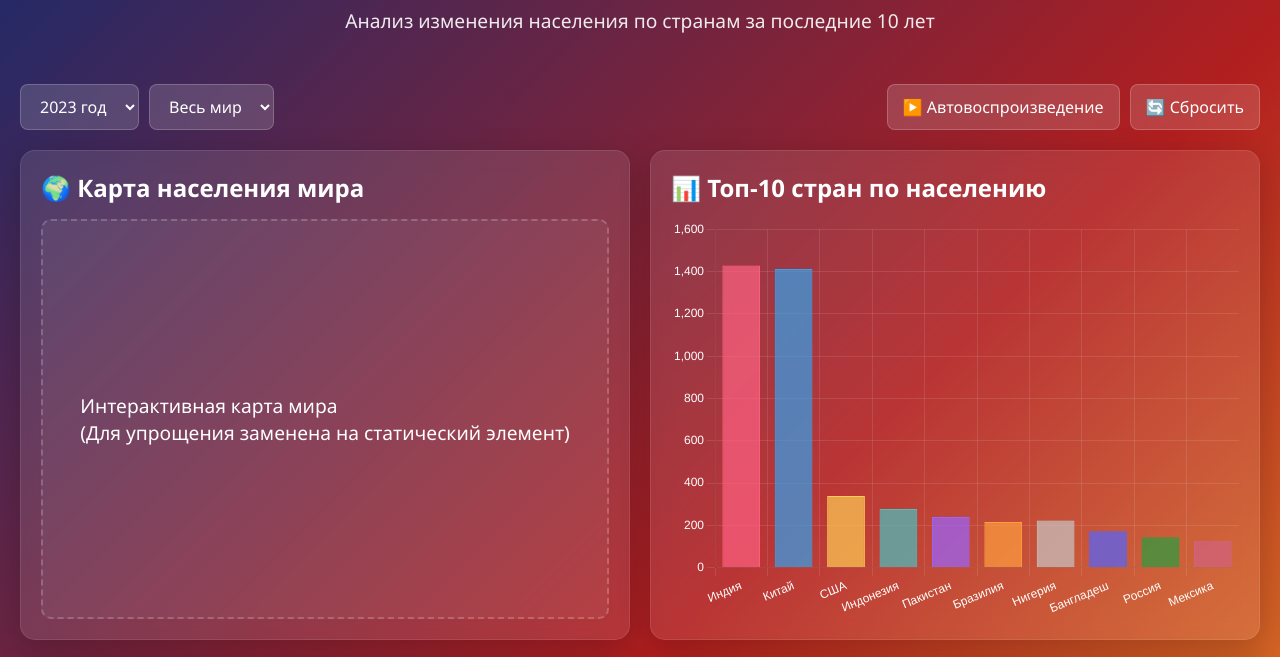
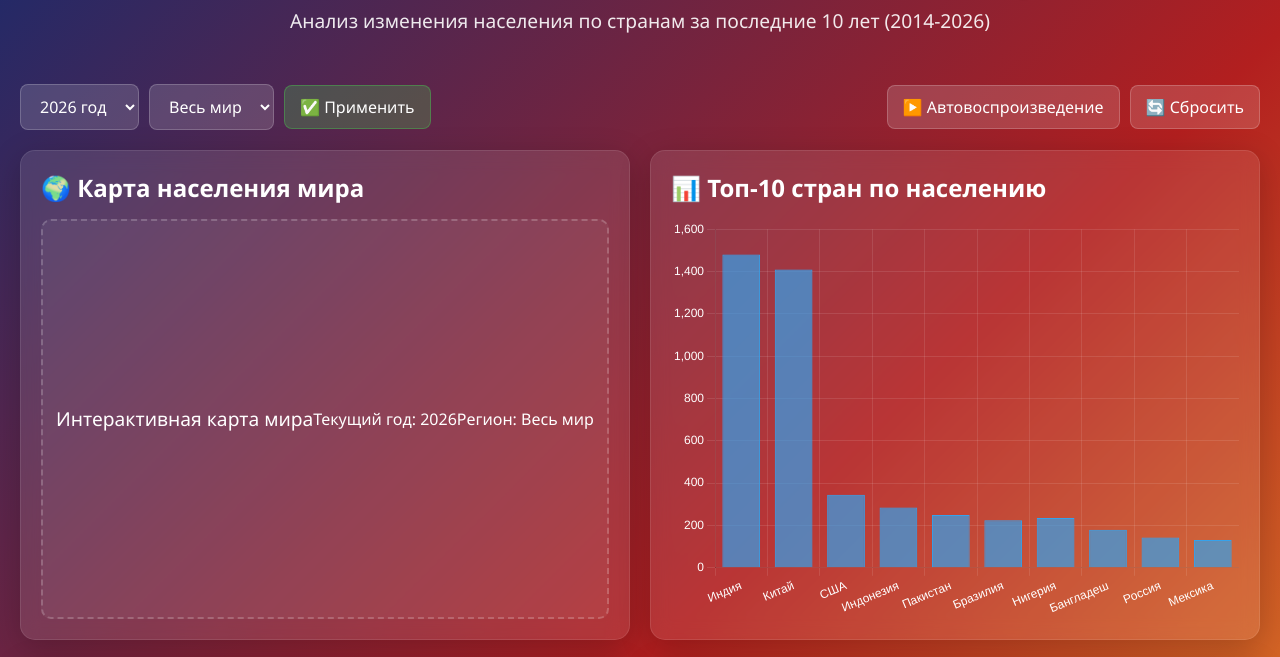
Before and after one commit to faridunstrannic-blip/population-dashboard, a plain HTML site: page index.html in a window 1280 px wide. Shown: the part 98-755 px from the top of the page. Drawn offline with nearby package versions, Linux system fonts and the light colour scheme.

Commit message:
Update index.html

```diff
--- a/index.html
+++ b/index.html
@@ -81,6 +81,7 @@
             display: flex;
             gap: 10px;
             flex-wrap: wrap;
+            align-items: center;
         }
 
         select, button {
@@ -160,6 +161,17 @@
             justify-content: center;
             font-size: 1.2rem;
             border: 2px dashed rgba(255, 255, 255, 0.2);
+            text-align: center;
+            line-height: 1.5;
+        }
+
+        .apply-btn {
+            background: rgba(76, 175, 80, 0.3);
+            border: 1px solid rgba(76, 175, 80, 0.5);
+        }
+
+        .apply-btn:hover {
+            background: rgba(76, 175, 80, 0.5);
         }
     </style>
 </head>
@@ -167,12 +179,15 @@
     <div class="container">
         <header>
             <h1>😱 Динамика численности населения мира 🥳</h1>
-            <p class="subtitle">Анализ изменения населения по странам за последние 10 лет</p>
+            <p class="subtitle">Анализ изменения населения по странам за последние 10 лет (2014-2026)</p>
         </header>
 
         <div class="controls">
             <div class="control-group">
                 <select id="yearSelect">
+                    <option value="2026">2026 год</option>
+                    <option value="2025">2025 год</option>
+                    <option value="2024">2024 год</option>
                     <option value="2023">2023 год</option>
                     <option value="2022">2022 год</option>
                     <option value="2021">2021 год</option>
@@ -193,6 +208,8 @@
                     <option value="americas">Америка</option>
                     <option value="oceania">Океания</option>
                 </select>
+
+                <button id="applyBtn" class="apply-btn">✅ Применить</button>
             </div>
 
             <div class="control-group">
@@ -206,7 +223,8 @@
                 <h2>🌍 Карта населения мира</h2>
                 <div class="map-placeholder">
                     Интерактивная карта мира<br>
-                    (Для упрощения заменена на статический элемент)
+                    <small>Текущий год: <span id="currentYear">2026</span></small><br>
+                    <small>Регион: <span id="currentRegion">Весь мир</span></small>
                 </div>
             </div>
 
@@ -234,71 +252,69 @@
 
         <div class="stats-grid">
             <div class="stat-card">
-                <div class="stat-label">Общее население мира (2023)</div>
-                <div class="stat-value">8.04 млрд</div>
-                <div class="stat-label">+12% за 10 лет</div>
+                <div class="stat-label">Общее население мира (2026)</div>
+                <div class="stat-value">8.23 млрд</div>
+                <div class="stat-label">+15% за 12 лет</div>
             </div>
 
             <div class="stat-card">
                 <div class="stat-label">Самая населенная страна</div>
                 <div class="stat-value">Индия</div>
-                <div class="stat-label">1.43 млрд человек</div>
+                <div class="stat-label">1.48 млрд человек</div>
             </div>
 
             <div class="stat-card">
                 <div class="stat-label">Самый быстрый рост</div>
                 <div class="stat-value">Нигер</div>
-                <div class="stat-label">+37.5% за 10 лет</div>
+                <div class="stat-label">+42% за 12 лет</div>
             </div>
 
             <div class="stat-card">
                 <div class="stat-label">Самый медленный рост</div>
                 <div class="stat-value">Япония</div>
-                <div class="stat-label">-2.1% за 10 лет</div>
+                <div class="stat-label">-3.2% за 12 лет</div>
             </div>
         </div>
 
         <footer>
-            <p>© 2023 | Динамика численности населения мира | Данные основаны на статистике ООН и Всемирного банка</p>
+            <p>© 2024 | Динамика численности населения мира | Данные основаны на статистике ООН и Всемирного банка</p>
         </footer>
     </div>
 
     <script>
+        // Глобальные переменные для графиков
+        let topCountriesChart, regionTrendsChart, populationChangeChart;
+
+        // Данные для разных лет (прогноз до 2026)
+        const populationData = {
+            '2026': { countries: [1480, 1410, 345, 285, 250, 225, 235, 180, 143, 132] },
+            '2025': { countries: [1465, 1412, 343, 282, 247, 223, 232, 178, 143, 131] },
+            '2024': { countries: [1450, 1413, 341, 279, 244, 221, 229, 176, 143, 130] },
+            '2023': { countries: [1435, 1414, 339, 276, 241, 219, 226, 174, 143, 129] },
+            '2022': { countries: [1420, 1415, 337, 273, 238, 217, 223, 172, 143, 128] },
+            '2021': { countries: [1405, 1416, 335, 270, 235, 215, 220, 170, 143, 127] },
+            '2020': { countries: [1390, 1417, 333, 267, 232, 213, 217, 168, 143, 126] },
+            '2019': { countries: [1375, 1418, 331, 264, 229, 211, 214, 166, 143, 125] },
+            '2018': { countries: [1360, 1419, 329, 261, 226, 209, 211, 164, 143, 124] },
+            '2017': { countries: [1345, 1420, 327, 258, 223, 207, 208, 162, 143, 123] },
+            '2016': { countries: [1330, 1421, 325, 255, 220, 205, 205, 160, 143, 122] },
+            '2015': { countries: [1315, 1422, 323, 252, 217, 203, 202, 158, 143, 121] },
+            '2014': { countries: [1300, 1423, 321, 249, 214, 201, 199, 156, 143, 120] }
+        };
+
         // Инициализация графиков
         function initializeCharts() {
             // Топ-10 стран по населению
             const topCountriesCtx = document.getElementById('topCountries').getContext('2d');
-            const topCountriesChart = new Chart(topCountriesCtx, {
+            topCountriesChart = new Chart(topCountriesCtx, {
                 type: 'bar',
                 data: {
                     labels: ['Индия', 'Китай', 'США', 'Индонезия', 'Пакистан', 'Бразилия', 'Нигерия', 'Бангладеш', 'Россия', 'Мексика'],
                     datasets: [{
                         label: 'Население (млн человек)',
-                        data: [1428, 1412, 339, 277.5, 240.5, 216.4, 223.8, 172.9, 144.4, 128.4],
-                        backgroundColor: [
-                            'rgba(255, 99, 132, 0.7)',
-                            'rgba(54, 162, 235, 0.7)',
-                            'rgba(255, 206, 86, 0.7)',
-                            'rgba(75, 192, 192, 0.7)',
-                            'rgba(153, 102, 255, 0.7)',
-                            'rgba(255, 159, 64, 0.7)',
-                            'rgba(199, 199, 199, 0.7)',
-                            'rgba(83, 102, 255, 0.7)',
-                            'rgba(40, 159, 64, 0.7)',
-                            'rgba(210, 99, 132, 0.7)'
-                        ],
-                        borderColor: [
-                            'rgba(255, 99, 132, 1)',
-                            'rgba(54, 162, 235, 1)',
-                            'rgba(255, 206, 86, 1)',
-                            'rgba(75, 192, 192, 1)',
-                            'rgba(153, 102, 255, 1)',
-                            'rgba(255, 159, 64, 1)',
-                            'rgba(199, 199, 199, 1)',
-                            'rgba(83, 102, 255, 1)',
-                            'rgba(40, 159, 64, 1)',
-                            'rgba(210, 99, 132, 1)'
-                        ],
+                        data: populationData['2026'].countries,
+                        backgroundColor: 'rgba(54, 162, 235, 0.7)',
+                        borderColor: 'rgba(54, 162, 235, 1)',
                         borderWidth: 1
                     }]
                 },
@@ -334,14 +350,14 @@
 
             // Динамика населения по регионам
             const regionTrendsCtx = document.getElementById('regionTrends').getContext('2d');
-            const regionTrendsChart = new Chart(regionTrendsCtx, {
+            regionTrendsChart = new Chart(regionTrendsCtx, {
                 type: 'line',
                 data: {
-                    labels: [2014, 2015, 2016, 2017, 2018, 2019, 2020, 2021, 2022, 2023],
+                    labels: [2014, 2015, 2016, 2017, 2018, 2019, 2020, 2021, 2022, 2023, 2024, 2025, 2026],
                     datasets: [
                         {
                             label: 'Азия',
-                            data: [4360, 4420, 4480, 4540, 4600, 4650, 4700, 4750, 4800, 4850],
+                            data: [4360, 4420, 4480, 4540, 4600, 4650, 4700, 4750, 4800, 4850, 4900, 4950, 5000],
                             borderColor: 'rgba(255, 99, 132, 1)',
                             backgroundColor: 'rgba(255, 99, 132, 0.1)',
                             tension: 0.4,
@@ -349,7 +365,7 @@
                         },
                         {
                             label: 'Африка',
-                            data: [1180, 1220, 1260, 1300, 1340, 1380, 1420, 1460, 1500, 1540],
+                            data: [1180, 1220, 1260, 1300, 1340, 1380, 1420, 1460, 1500, 1540, 1580, 1620, 1660],
                             borderColor: 'rgba(54, 162, 235, 1)',
                             backgroundColor: 'rgba(54, 162, 235, 0.1)',
                             tension: 0.4,
@@ -357,7 +373,7 @@
                         },
                         {
                             label: 'Америка',
-                            data: [990, 1000, 1010, 1020, 1030, 1040, 1050, 1060, 1070, 1080],
+                            data: [990, 1000, 1010, 1020, 1030, 1040, 1050, 1060, 1070, 1080, 1090, 1100, 1110],
                             borderColor: 'rgba(255, 206, 86, 1)',
                             backgroundColor: 'rgba(255, 206, 86, 0.1)',
                             tension: 0.4,
@@ -365,7 +381,7 @@
                         },
                         {
                             label: 'Европа',
-                            data: [740, 742, 744, 746, 747, 748, 748, 748, 748, 748],
+                            data: [740, 742, 744, 746, 747, 748, 748, 748, 748, 748, 747, 746, 745],
                             borderColor: 'rgba(75, 192, 192, 1)',
                             backgroundColor: 'rgba(75, 192, 192, 0.1)',
                             tension: 0.4,
@@ -373,7 +389,7 @@
                         },
                         {
                             label: 'Океания',
-                            data: [39, 40, 41, 42, 43, 44, 45, 46, 47, 48],
+                            data: [39, 40, 41, 42, 43, 44, 45, 46, 47, 48, 49, 50, 51],
                             borderColor: 'rgba(153, 102, 255, 1)',
                             backgroundColor: 'rgba(153, 102, 255, 0.1)',
                             tension: 0.4,
@@ -414,13 +430,13 @@
 
             // Изменение населения по годам
             const populationChangeCtx = document.getElementById('populationChange').getContext('2d');
-            const populationChangeChart = new Chart(populationChangeCtx, {
+            populationChangeChart = new Chart(populationChangeCtx, {
                 type: 'bar',
                 data: {
                     labels: ['Индия', 'Китай', 'Нигерия', 'Пакистан', 'Эфиопия', 'ДР Конго', 'Танзания', 'Египет', 'США', 'Уганда'],
                     datasets: [{
-                        label: 'Изменение населения за 10 лет (%)',
-                        data: [12.5, 2.1, 37.5, 25.3, 32.1, 35.7, 30.2, 22.4, 5.2, 33.8],
+                        label: 'Изменение населения за 12 лет (%)',
+                        data: [15.2, 2.1, 42.5, 28.3, 35.1, 38.7, 33.2, 25.4, 7.2, 36.8],
                         backgroundColor: 'rgba(153, 102, 255, 0.7)',
                         borderColor: 'rgba(153, 102, 255, 1)',
                         borderWidth: 1
@@ -460,17 +476,64 @@
             });
         }
 
+        // Функция обновления данных
+        function updateCharts() {
+            const selectedYear = document.getElementById('yearSelect').value;
+            const selectedRegion = document.getElementById('regionSelect').value;
+
+            // Обновляем текст в карте
+            document.getElementById('currentYear').textContent = selectedYear;
+            document.getElementById('currentRegion').textContent =
+                document.getElementById('regionSelect').options[document.getElementById('regionSelect').selectedIndex].text;
+
+            // Обновляем данные графика (в реальном приложении здесь был бы запрос к API)
+            if (topCountriesChart && populationData[selectedYear]) {
+                topCountriesChart.data.datasets[0].data = populationData[selectedYear].countries;
+                topCountriesChart.update();
+            }
+
+            // Показываем уведомление о применении фильтров
+            showNotification(`Фильтры применены: ${selectedYear} год, ${selectedRegion}`);
+        }
+
+        // Функция показа уведомления
+        function showNotification(message) {
+            // Создаем временное уведомление
+            const notification = document.createElement('div');
+            notification.style.cssText = `
+                position: fixed;
+                top: 20px;
+                right: 20px;
+                background: rgba(76, 175, 80, 0.9);
+                color: white;
+                padding: 15px 20px;
+                border-radius: 8px;
+                z-index: 1000;
+                animation: slideIn 0.3s ease;
+            `;
+            notification.textContent = message;
+            document.body.appendChild(notification);
+
+            setTimeout(() => {
+                notification.remove();
+            }, 3000);
+        }
+
         // Инициализация при загрузке страницы
         document.addEventListener('DOMContentLoaded', function() {
             initializeCharts();
 
             // Обработчики событий для элементов управления
+            document.getElementById('applyBtn').addEventListener('click', updateCharts);
+
             document.getElementById('yearSelect').addEventListener('change', function() {
-                alert('Год изменен на: ' + this.value);
+                // Можно убрать авто-обновление или оставить
+                // updateCharts();
             });
 
             document.getElementById('regionSelect').addEventListener('change', function() {
-                alert('Регион изменен на: ' + this.options[this.selectedIndex].text);
+                // Можно убрать авто-обновление или оставить
+                // updateCharts();
             });
 
             let autoPlayInterval;
@@ -485,33 +548,41 @@
 
                     autoPlayInterval = setInterval(() => {
                         year++;
-                        if (year > 2023) year = 2014;
+                        if (year > 2026) year = 2014;
 
                         yearSelect.value = year;
-                    }, 1500);
+                        updateCharts(); // Обновляем графики при автовоспроизведении
+                    }, 1000);
 
                     this.textContent = '⏸️ Остановить';
                 }
             });
 
             document.getElementById('resetBtn').addEventListener('click', function() {
-                document.getElementById('yearSelect').value = '2023';
+                document.getElementById('yearSelect').value = '2026';
                 document.getElementById('regionSelect').value = 'world';
+                updateCharts();
 
                 if (autoPlayInterval) {
                     clearInterval(autoPlayInterval);
                     autoPlayInterval = null;
                     document.getElementById('playBtn').textContent = '▶️ Автовоспроизведение';
                 }
+            });
 
-                alert('Фильтры сброшены!');
-            });
+            // Применяем фильтры при загрузке
+            updateCharts();
         });
 
-        // Адаптация размера графиков при изменении размера окна
-        window.addEventListener('resize', function() {
-            // Charts.js автоматически обрабатывает ресайз
-        });
+        // Добавляем стили для анимации уведомления
+        const style = document.createElement('style');
+        style.textContent = `
+            @keyframes slideIn {
+                from { transform: translateX(100%); opacity: 0; }
+                to { transform: translateX(0); opacity: 1; }
+            }
+        `;
+        document.head.appendChild(style);
     </script>
 </body>
 </html>
```
